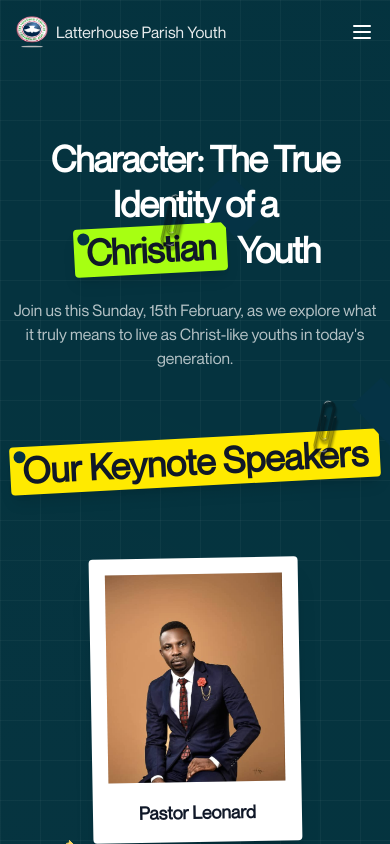
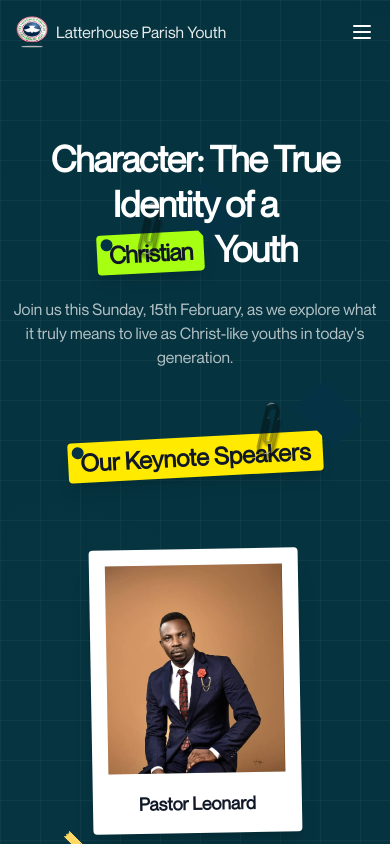
Before and after one commit to Lacctoff/latterhouseyouth, a React (Vite) app: page / in a window 390 px wide. Shown: the top 844 px of the page. Built offline with nearby package versions, Linux system fonts and the light colour scheme; a web font is replaced by a local one.

Commit message:
adjusted the rotated label font size

```diff
--- a/src/components/RotatedLabel.jsx
+++ b/src/components/RotatedLabel.jsx
@@ -2,7 +2,7 @@ const RotatedLabel = ({
   text,bgColor,clipColor,textColor = "text-gray-900",className="",pinPosition
 }) => {
   return (
-    <span style={{backgroundColor: `${bgColor}`,}} className={`relative inline-block px-3 py-1 sm:px-4 sm:py-2 text-4xl sm:text-5xl md:text-7xl font-extrabold ${textColor} transform -rotate-3 shadow-lg ${className} rounded -z-10`}>
+    <span style={{backgroundColor: `${bgColor}`,}} className={`relative inline-block px-3 py-1 sm:px-4 sm:py-2 text-2xl sm:text-5xl md:text-7xl font-extrabold ${textColor} transform -rotate-3 shadow-lg ${className} rounded -z-10`}>
       {text}
 
       {/* pin hole */}
--- a/src/sections/OurKeynoteSpeakers.jsx
+++ b/src/sections/OurKeynoteSpeakers.jsx
@@ -8,7 +8,7 @@ const OurKeynoteSpeakers = () => {
             text="Our Keynote Speakers"
             bgColor={COLORS.yellow}
             textColor="text-gray-900"
-            className="mb-10 -rotate-3 text-3xl sm:text-4xl md:text-5xl"
+            className="mb-10 -rotate-3 text-2xl sm:text-4xl md:text-5xl"
           />
 
 
--- a/src/sections/OurWorkSection.jsx
+++ b/src/sections/OurWorkSection.jsx
@@ -8,7 +8,7 @@ const OurWorkSection = () => {
         text="Youth Sunday Gallery"
         bgColor={COLORS.yellow}
         textColor="text-gray-900"
-        className="mb-10 -rotate-3"
+        className="mb-10 -rotate-3 text-2xl sm:text-4xl md:text-5xl"
       />
 
 
```
